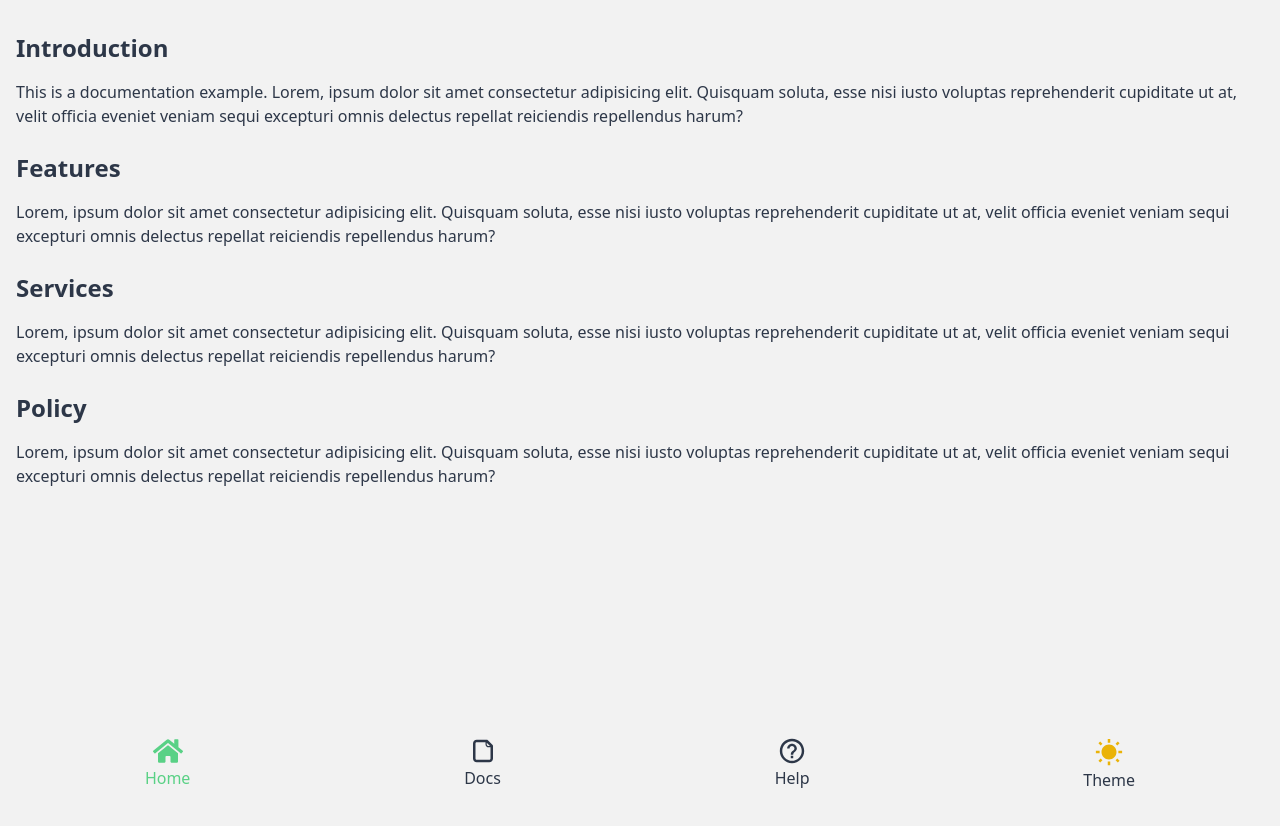
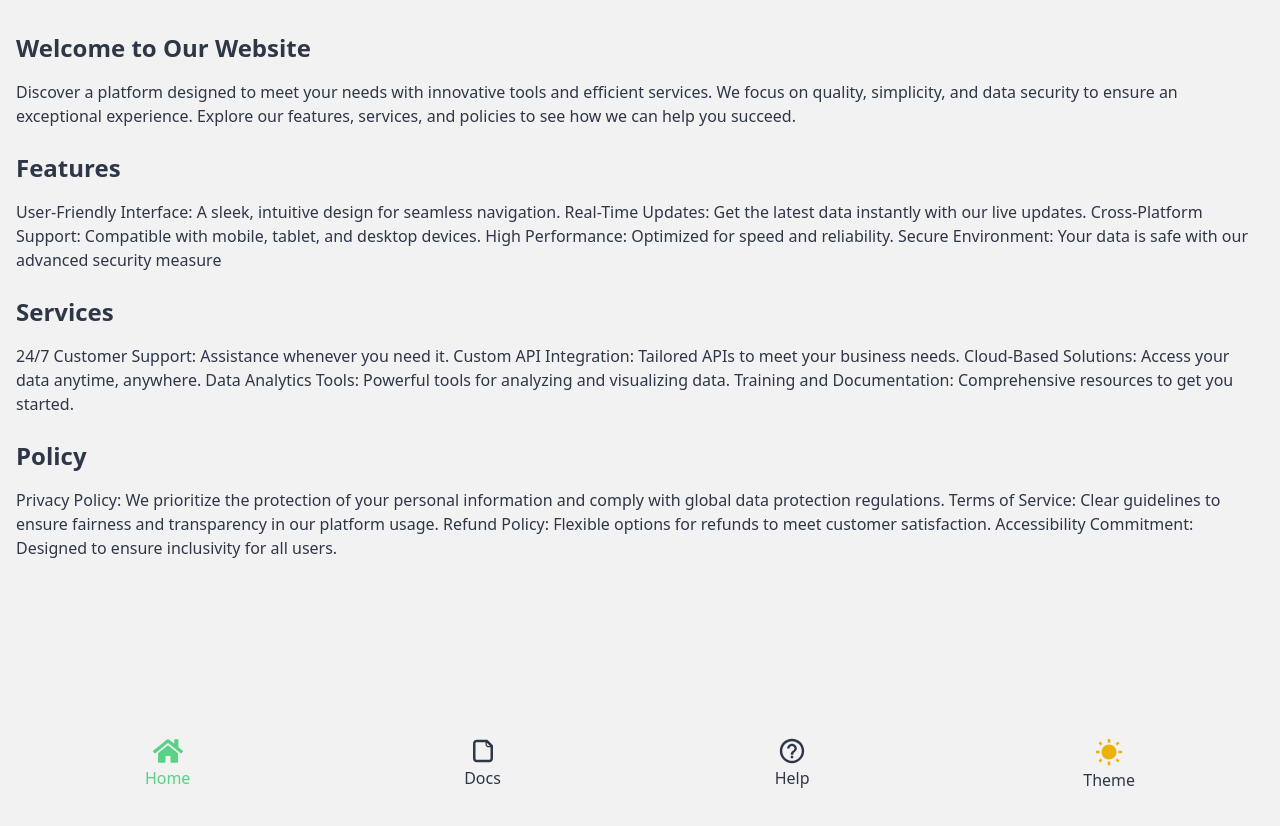
Before and after one commit to vAbdullh/cpit250-project, a React (Create React App) app: page /docs in a window 1280 px wide. Shown: the top 826 px of the page. Built offline with nearby package versions, Linux system fonts and the light colour scheme; the HTML template or start-up script is replaced by a standard one.

Commit message:
location

```diff
--- a/src/pages/Docs.jsx
+++ b/src/pages/Docs.jsx
@@ -4,29 +4,46 @@ const Docs = () => {
   return (
     <div className="px-4 py-8 w-full mx-auto space-y-6 text-default bg-primary min-h-screen  transition-all transform">
       <section>
-        <h2 className="text-2xl font-bold mb-4">Introduction</h2>
+        <h2 className="text-2xl font-bold mb-4">Welcome to Our Website
+        </h2>
         <p>
-          This is a documentation example. Lorem, ipsum dolor sit amet consectetur adipisicing elit. Quisquam soluta, esse nisi iusto voluptas reprehenderit cupiditate ut at, velit officia eveniet veniam sequi excepturi omnis delectus repellat reiciendis repellendus harum?
-        </p>
+        Discover a platform designed to meet your needs with innovative tools and efficient services. We focus on quality, simplicity, and data security to ensure an exceptional experience. Explore our features, services, and policies to see how we can help you succeed.
+
+
+
+
+
+
+</p>
       </section>
       <section>
         <h2 className="text-2xl font-bold mb-4">Features</h2>
         <p>
-          Lorem, ipsum dolor sit amet consectetur adipisicing elit. Quisquam soluta, esse nisi iusto voluptas reprehenderit cupiditate ut at, velit officia eveniet veniam sequi excepturi omnis delectus repellat reiciendis repellendus harum?
+        User-Friendly Interface: A sleek, intuitive design for seamless navigation.
+Real-Time Updates: Get the latest data instantly with our live updates.
+Cross-Platform Support: Compatible with mobile, tablet, and desktop devices.
+High Performance: Optimized for speed and reliability.
+Secure Environment: Your data is safe with our advanced security measure
         </p>
       </section>
       <section>
         <h2 className="text-2xl font-bold mb-4">Services</h2>
         <p>
-          Lorem, ipsum dolor sit amet consectetur adipisicing elit. Quisquam soluta, esse nisi iusto voluptas reprehenderit cupiditate ut at, velit officia eveniet veniam sequi excepturi omnis delectus repellat reiciendis repellendus harum?
-        </p>
+        24/7 Customer Support: Assistance whenever you need it.
+Custom API Integration: Tailored APIs to meet your business needs.
+Cloud-Based Solutions: Access your data anytime, anywhere.
+Data Analytics Tools: Powerful tools for analyzing and visualizing data.
+Training and Documentation: Comprehensive resources to get you started.        </p>
       </section>
       <section>
         <h2 className="text-2xl font-bold mb-4">Policy</h2>
         <p>
-          Lorem, ipsum dolor sit amet consectetur adipisicing elit. Quisquam soluta, esse nisi iusto voluptas reprehenderit cupiditate ut at, velit officia eveniet veniam sequi excepturi omnis delectus repellat reiciendis repellendus harum?
-        </p>
+        Privacy Policy: We prioritize the protection of your personal information and comply with global data protection regulations.
+Terms of Service: Clear guidelines to ensure fairness and transparency in our platform usage.
+Refund Policy: Flexible options for refunds to meet customer satisfaction.
+Accessibility Commitment: Designed to ensure inclusivity for all users.        </p>
       </section>
+
     </div>
   );
 };
--- a/src/pages/Help.jsx
+++ b/src/pages/Help.jsx
@@ -47,10 +47,10 @@ const Help = () => {
   };
 
   const faqs = [
-    { question: 'A question?', answer: 'answer here' },
-    { question: 'A question?', answer: 'answer here' },
-    { question: 'A question?', answer: 'answer here' },
-    { question: 'A question?', answer: 'answer here' },
+    { question: 'How is us?', answer: 'We are passionate students who aspire to develop society' },
+    { question: 'What we offer?', answer: 'We present an application to improve the quality of driving in the Kingdom of Saudi Arabia' },
+    { question: 'How we provide our services?', answer: 'We provide our services in cooperation with FCIT students and Google services' },
+
   ];
 
   return (
--- a/src/pages/Home.jsx
+++ b/src/pages/Home.jsx
@@ -44,6 +44,31 @@ export default function Home() {
         } else {
             console.log("Geolocation not supported");
             setLoading(false);  // Stop loading
+        }
+    };
+
+    // Handle the search functionality using OpenStreetMap API
+    const handleSearch = async () => {
+        if (inputValue.trim() === "") return;
+        setLoading(true);
+
+        try {
+            const response = await fetch(
+                `https://nominatim.openstreetmap.org/search?q=${encodeURIComponent(inputValue)}&format=json&limit=1`
+            );
+            const data = await response.json();
+
+            if (data.length > 0) {
+                const { lat, lon, display_name } = data[0];
+                updateLocation([lat, lon]);  // Update location in context with search result coordinates
+                setLoading(false);
+            } else {
+                console.log("No results found for this location.");
+                setLoading(false);
+            }
+        } catch (error) {
+            console.error("Error fetching location:", error);
+            setLoading(false);
         }
     };
 
@@ -98,6 +123,13 @@ export default function Home() {
                             onClick={handleInputClick}
                             className="bg-transparent outline-none ring-transparent text-black placeholder:text-gray-500 flex-1"
                         />
+                        <button
+                            onClick={handleSearch}
+                            className="bg-blue-600 text-white p-2 rounded-md"
+                            disabled={loading}
+                        >
+                            Search
+                        </button>
                     </div>
                 </div>
 
```
Also changed, not shown: 1 other file (tests, documents, lock files or other folders).
